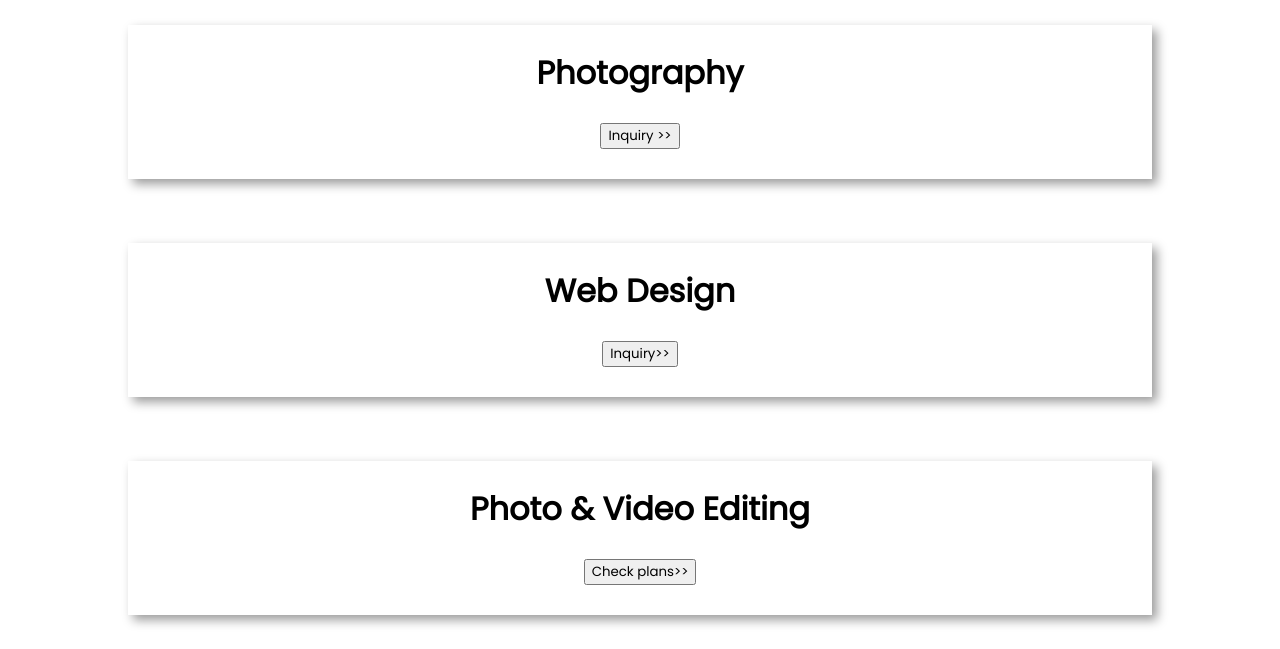
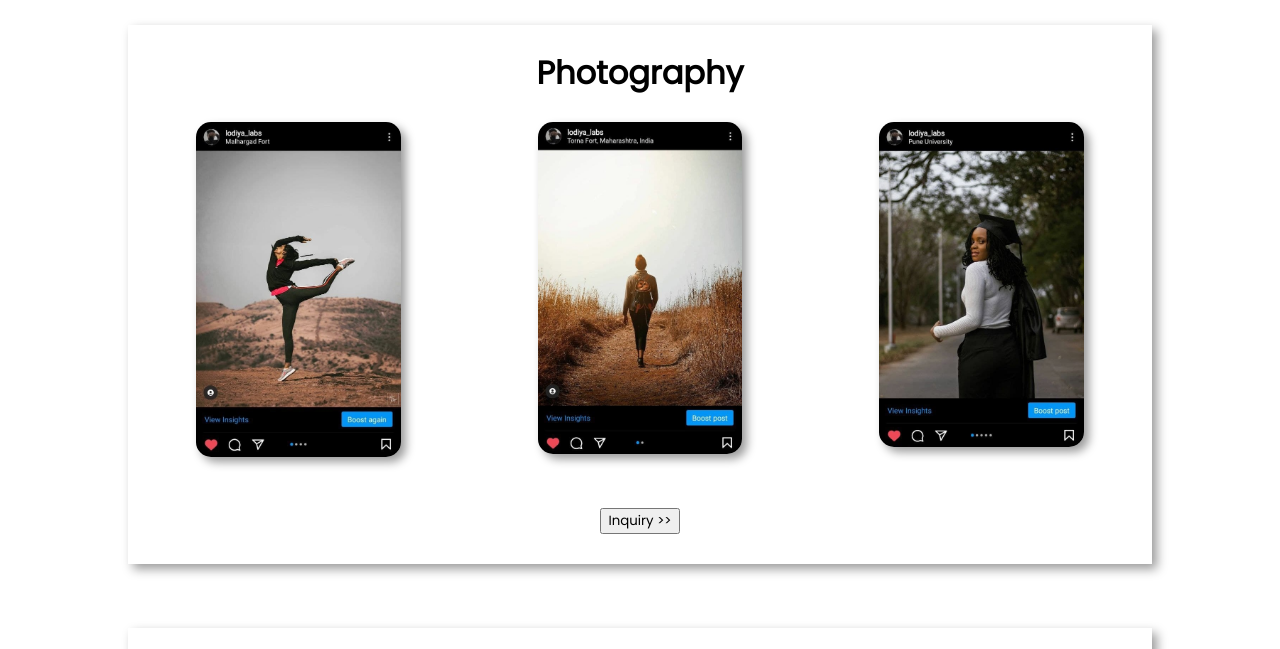
Before and after one commit to RaveenP-glitch/PortfolioHTML, a plain HTML site: page Products.html in a window 1280 px wide. Shown: the part 97-746 px from the top of the page. Drawn offline with Linux system fonts and the light colour scheme.

Commit message:
added products

```diff
--- a/Products.html
+++ b/Products.html
@@ -40,6 +40,14 @@
             <div class="card">
                 <h1> Photography</h1>
                 <br />
+                <div class="photography-section">
+                    <img src="images/Products/Photography1.jpg" alt="" width="20%" height="50%" style="border-radius: 15px;  box-shadow: 5px 5px 10px #9b9b9b;">
+                    <img src="images/Products/Photography2.jpg" alt="" width="20%" height="50%" style="border-radius: 15px;  box-shadow: 5px 5px 10px #9b9b9b;">
+                    <img src="images/Products/Photography3.jpg" alt="" width="20%" height="50%" style="border-radius: 15px;  box-shadow: 5px 5px 10px #9b9b9b;">
+                    <br/>
+                </div>
+                <br/>
+                <br/>
                 <button class="btn-more">Inquiry >></button>
                 <br />
 
@@ -138,7 +146,7 @@
     .card{
         width: 80%;
         height: 140%;
-        box-shadow: 5px 5px 10px #9b9b9b ;
+        box-shadow: 5px 5px 10px #9b9b9b;
         text-align: center;
         margin-bottom: 4rem;
         padding-top: 1.5rem;
@@ -148,6 +156,12 @@
         margin-bottom: 30px;
     }
 
+    .photography-section{
+        display: flex;
+        flex-direction: row;
+
+    }
+
 </style>
 
 </html>
```
Also changed, not shown: Contact.html (+3 -1 lines), images/Products/Photography1.jpg (added), images/Products/Photography2.jpg (added), images/Products/Photography3.jpg (added), images/Products/Prints1.jpg (added), images/Products/Prints2.jpg (added).
